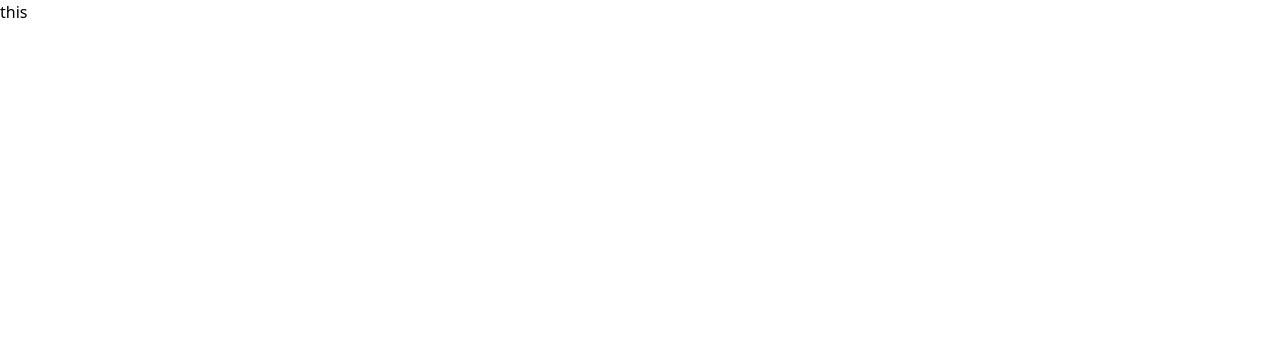
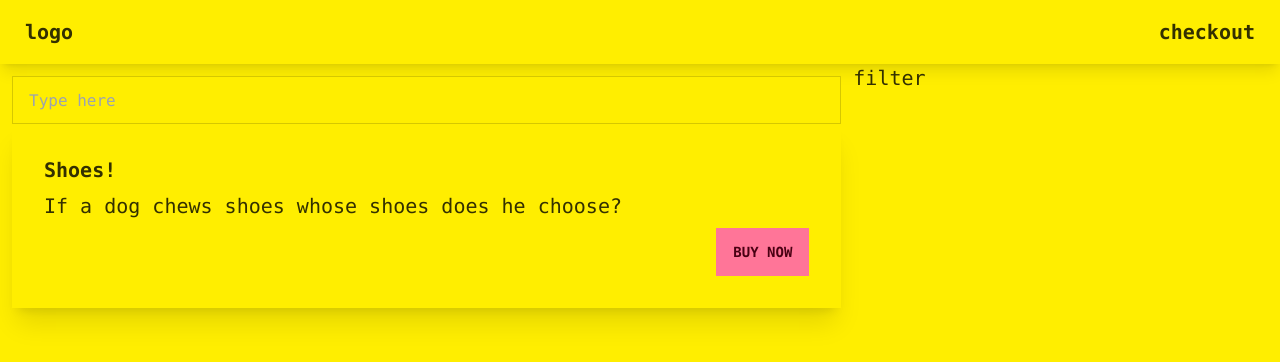
Before and after one commit to Rahilsiddique/internshipHub, a React (Vite) app: page / in a window 1280 px wide. Shown: the top 362 px of the page. Built offline with nearby package versions, Linux system fonts and the light colour scheme.

Commit message:
theme
Signed-off-by: Rahilsiddique <siddiquerahil19@gmail.com>

```diff
--- a/package.json
+++ b/package.json
@@ -9,6 +9,7 @@
     "preview": "vite preview"
   },
   "dependencies": {
+    "daisyui": "^2.50.0",
     "react": "^18.2.0",
     "react-dom": "^18.2.0"
   },
--- a/src/App.jsx
+++ b/src/App.jsx
@@ -1,5 +1,20 @@
+import Navbar from "./components/Navbar";
+import Post from "./components/Post";
+import SearchBox from "./components/SearchBox";
+
 function App() {
-  return <div className="">this</div>;
+  return (
+    <div className="text-xl">
+      <Navbar />
+      <div className="grid md:grid-cols-3">
+        <div className="col-span-2 p-3 grid place-items-center">
+          <SearchBox />
+          <Post />
+        </div>
+        <div className="col-span-1">filter</div>
+      </div>
+    </div>
+  );
 }
 
 export default App;
--- /dev/null
+++ b/src/components/Navbar.jsx
@@ -0,0 +1,12 @@
+import React from "react";
+
+const Navbar = () => {
+  return (
+    <div className="navbar bg-base-100 flex justify-between shadow-lg">
+      <a className="btn btn-ghost normal-case text-xl">logo</a>
+      <a className="btn btn-ghost normal-case text-xl">checkout</a>
+    </div>
+  );
+};
+
+export default Navbar;
--- /dev/null
+++ b/src/components/Post.jsx
@@ -0,0 +1,17 @@
+import React from "react";
+
+const Post = () => {
+  return (
+    <div className="card w-full bg-base-100 shadow-xl">
+      <div className="card-body">
+        <h2 className="card-title">Shoes!</h2>
+        <p>If a dog chews shoes whose shoes does he choose?</p>
+        <div className="card-actions justify-end">
+          <button className="btn btn-primary">Buy Now</button>
+        </div>
+      </div>
+    </div>
+  );
+};
+
+export default Post;
--- /dev/null
+++ b/src/components/SearchBox.jsx
@@ -0,0 +1,15 @@
+import React from "react";
+
+const SearchBox = () => {
+  return (
+    <div className="w-full">
+      <input
+        type="text"
+        placeholder="Type here"
+        className="input input-bordered w-full max-w-full"
+      />
+    </div>
+  );
+};
+
+export default SearchBox;
--- a/tailwind.config.cjs
+++ b/tailwind.config.cjs
@@ -4,5 +4,8 @@ module.exports = {
   theme: {
     extend: {}
   },
-  plugins: []
+  plugins: [require("daisyui")],
+  daisyui: {
+    themes: ["cyberpunk"]
+  }
 };
```
Also changed, not shown: 1 other file (tests, documents, lock files or other folders).
